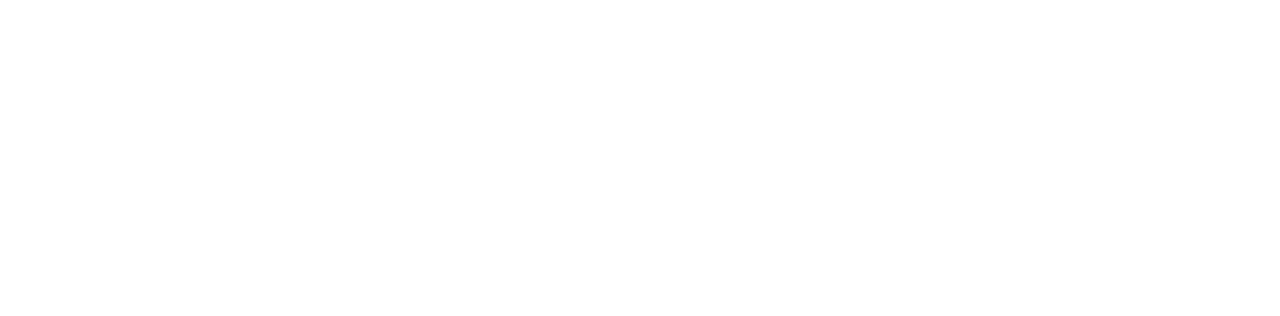
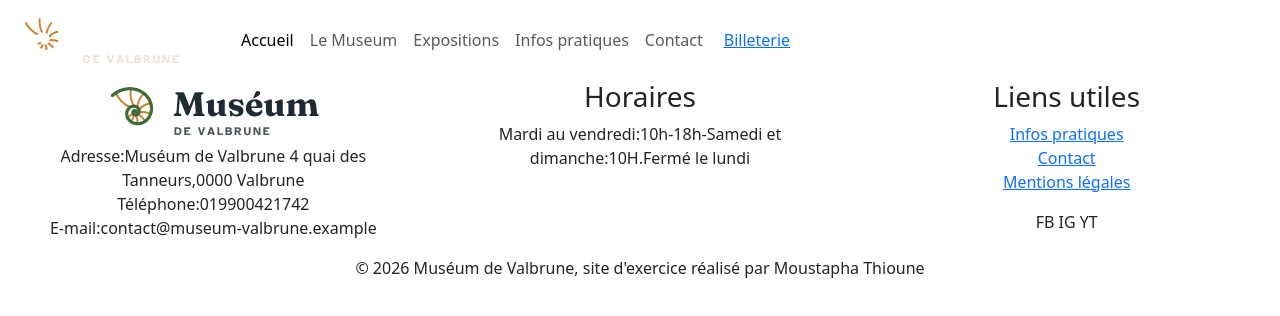
Before and after one commit to musta93cr/museum-valbrune, a plain HTML site: page index.html in a window 1280 px wide. Drawn offline with nearby package versions, Linux system fonts and the light colour scheme.

Commit message:
pour le jour 2 :création de la navbar et du footer avec Bootstrap

```diff
--- a/index.html
+++ b/index.html
@@ -4,19 +4,55 @@
   <meta charset="utf-8">
   <meta name="viewport" content="width=device-width, initial-scale=1">
   <title>Accueil | Muséum de Valbrune</title>
-   <link href="https://cdn.jsdelivr.net/npm/bootstrap@5.3.8/dist/css/bootstrap.min.css" rel="stylesheet" integrity="sha384-sRIl4kxILFvY47J16cr9ZwB07vP4J8+LH7qKQnuqkuIAvNWLzeN8tE5YBujZqJLB" crossorigin="anonymous">
   <meta name="description" content="">
   <link rel="icon" href="assets/img/favicon.svg" type="image/svg+xml">
 
   <!-- 1. Feuille de style de Bootstrap : à ajouter ici (voir dossier technique, § Stack et versions) -->
+  <link href="https://cdn.jsdelivr.net/npm/bootstrap@5.3.8/dist/css/bootstrap.min.css" rel="stylesheet" integrity="sha384-sRIl4kxILFvY47J16cr9ZwB07vP4J8+LH7qKQnuqkuIAvNWLzeN8tE5YBujZqJLB" crossorigin="anonymous">
 
   <!-- 2. Votre feuille de style, TOUJOURS après celle de Bootstrap -->
   <link rel="stylesheet" href="assets/css/style.css">
 </head>
 <body>
     <!--<button class="btn btn-primary">teste bootstrap</button> -->
+
+
       <header>
          <!-- En-tête et navigation -->
+        <div class="navbar navbar-expand-lg justify-content-between">
+            <div class="container-fluid w-100">
+                <!--logo clicable menant a la page "Accueil"-->
+                <a class="nav-link" href="index.html"><img src="assets/img/logo-museum-valbrune-blanc.svg" alt=""></a>
+                <button class=" navbar-toggler " type="button" data-bs-toggle="collapse" data-bs-target="#menu" aria-controls="menu" aria-expanded="false">
+                  <span class="navbar-toggler-icon"></span>
+
+                </button>
+                <div class="collapse navbar-collapse" id="menu">
+                  <ul class="navbar-nav ">
+                    <li class="nav-item">
+                      <a class="nav-link active"aria-current="page" href="index.html">Accueil</a>
+                    </li>
+                    <li class="nav-item">
+                      <a class="nav-link" href="le-museum.html">Le Museum</a>
+                    </li>
+                    <li class="nav-item">
+                      <a class="nav-link" href="expositions.html">Expositions</a>
+                    </li>
+                    <li class="nav-item">
+                    <a class="nav-link" href="infos-pratiques.html">Infos pratiques</a>
+                  </li>
+                  <li class="nav-item">
+                    <a class="nav-link" href="contact.html">Contact</a>
+                  </li>
+
+
+                </ul>
+                <button class="btn" type="button"><a href="infos-pratiques.html#tarifs">Billeterie</a></button>
+              </div>
+
+            </div>
+
+          </div>
       </header>
 
       <main id="contenu">
@@ -25,10 +61,59 @@
 
       <footer>
           <!-- Pied de page -->
+          <div class="container-fluid text-center">
+
+              <!-- Première grande ligne -->
+              <div class="row text-center">
+
+                  <!-- Première colonne : logo et coordonnées -->
+                    <div class="col">
+                        <img src="assets/img/logo-museum-valbrune.svg" alt="">
+                        <div >
+                            <ul class="list-unstyled">
+                                <li>Adresse:Muséum de Valbrune 4 quai des Tanneurs,0000 Valbrune</li>
+                                <li>Téléphone:019900421742</li>
+                                <li>E-mail:contact@museum-valbrune.example</li>
+                            </ul>
+                         </div>
+                      </div>
+
+                    <!-- Deuxième colonne : horaires -->
+                    <div class="col">
+                        <h3>Horaires</h3>
+                            <p>Mardi au vendredi:10h-18h-Samedi et dimanche:10H.Fermé le lundi</p>
+                    </div>
+
+                    <!-- Troisième colonne : liens utiles et réseaux sociaux -->
+                    <div class="col">
+                        <h3>Liens utiles</h3>
+                            <ul class="list-unstyled">
+                                <li><a href="infos-pratiques.html">Infos pratiques</a></li>
+                                <li><a href="contact.html">Contact</a></li>
+                                <li><a href="mentions-legales.html">Mentions légales</a></li>
+                            </ul>
+
+                            <p>FB IG YT</p>
+
+                    </div>
+
+              </div>
+
+              <!-- Deuxième grande ligne : copyright -->
+              <div class="row">
+                  <div class="col">
+                      <p>
+                          &copy; 2026 Muséum de Valbrune, site d'exercice réalisé par Moustapha Thioune
+                      </p>
+                  </div>
+              </div>
+
+           </div>
       </footer>
 
   <!-- 3. Script de Bootstrap (bundle) : à ajouter ici, juste avant </body> -->
   <script src="https://cdn.jsdelivr.net/npm/bootstrap@5.3.8/dist/js/bootstrap.bundle.min.js" integrity="sha384-FKyoEForCGlyvwx9Hj09JcYn3nv7wiPVlz7YYwJrWVcXK/BmnVDxM+D2scQbITxI" crossorigin="anonymous"></script>
-  </body>
+
+
 </body>
 </html>
```
Also changed, not shown: README.md. Lines whose indentation alone changed are shown as unchanged.
